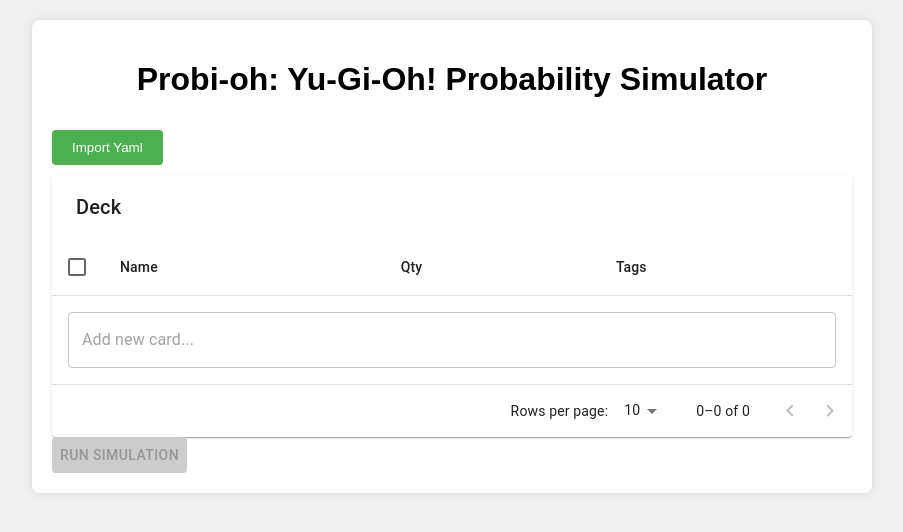
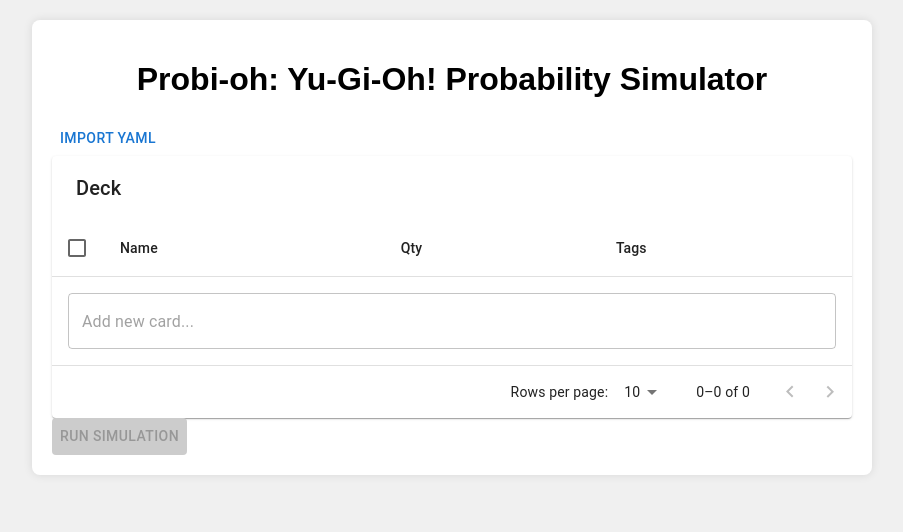
Before and after one commit to CodeFatherG/probi-oh, a React app: page / in a window 1280 px wide. Shown: the top 532 px of the page, without its empty margins (188-1091 px from the left). Built offline with nearby package versions, Linux system fonts and the light colour scheme.

Commit message:
Add mui tooltip in preperation for generic load

```diff
--- a/src/components/FileInput.tsx
+++ b/src/components/FileInput.tsx
@@ -1,3 +1,4 @@
+import { Button, Tooltip } from '@mui/material';
 import React, { useState, useRef } from 'react';
 
 interface FileInputProps {
@@ -27,7 +28,7 @@ const FileInput = ({ onFileUpload, acceptedExtensions = [".yml", ".yaml"], impor
     };
 
     return (
-        <div className="file-input">
+        <div>
             <input
                 type="file"
                 ref={fileInputRef}
@@ -35,9 +36,11 @@ const FileInput = ({ onFileUpload, acceptedExtensions = [".yml", ".yaml"], impor
                 accept={acceptedExtensions.join(",")}
                 style={{ display: 'none' }}
             />
-            <button onClick={handleButtonClick}>
-                {fileName ? 'Change File' : importPrompt}
-            </button>
+            <Tooltip disableFocusListener title="Import YAML or YDK config">
+                <Button onClick={handleButtonClick}>
+                    {fileName ? 'Change File' : importPrompt}
+                </Button>
+            </Tooltip>
             {fileName && (
                 <span className={`file-name ${isValidFileType(fileName) ? 'valid' : 'invalid'}`}>
                     {fileName}
```
